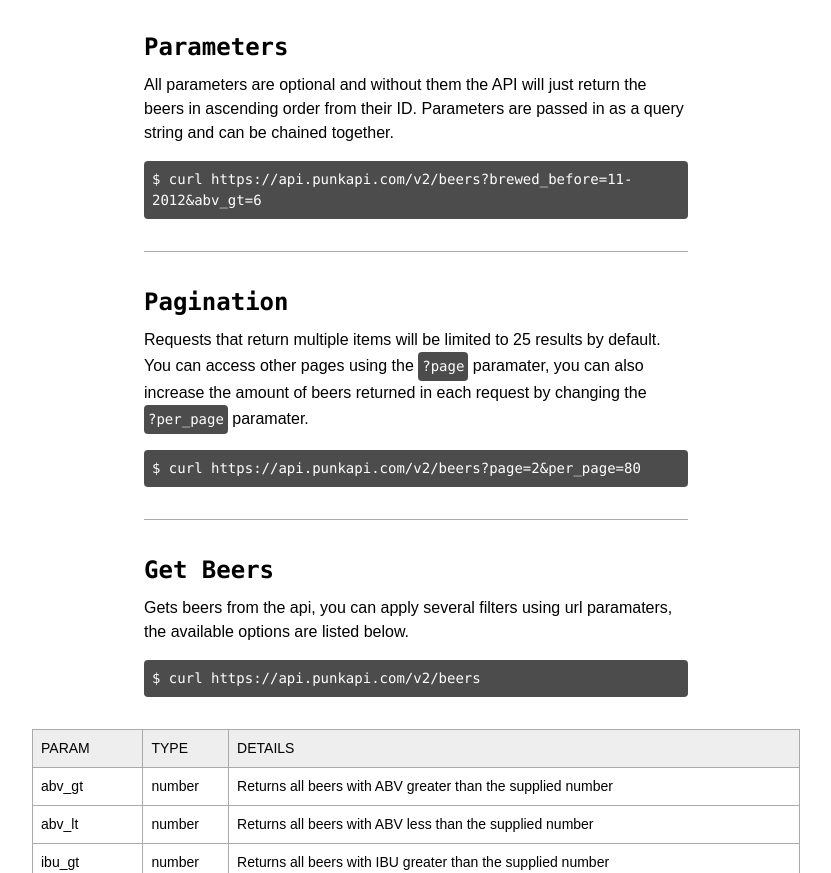
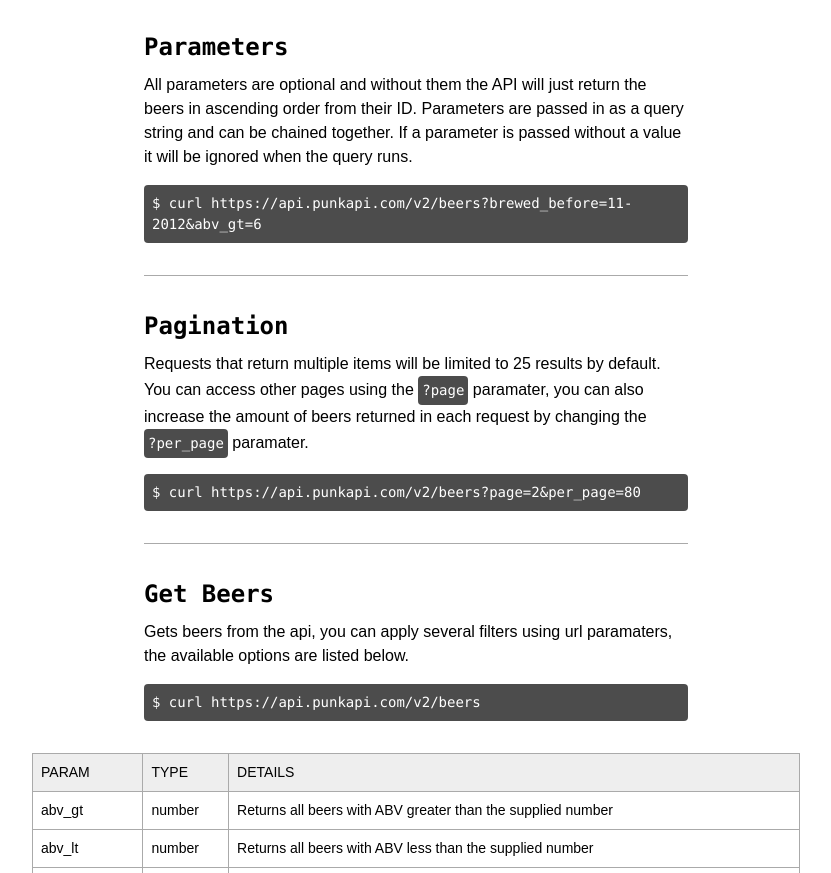
Before and after one commit to sammdec/punkapi-site, a website: page views/docsV2.html in a window 1280 px wide. Shown: the part 1042-1915 px from the top of the page, without its empty margins (224-1055 px from the left). Drawn offline with nearby package versions, Linux system fonts and the light colour scheme; files that its build step writes are made by us from their sources.

Commit message:
Update docs with what happens to epty params

```diff
--- a/views/docsV2.html
+++ b/views/docsV2.html
@@ -105,7 +105,7 @@
 
   <section class="mw7 center f5 measure-wide lh-copy mb4 ph0-ns ph3 pb4 bb b--light-silver">
     <h2 class="code f3 mb2 mt0">Parameters</h2>
-    <p class="mt0">All parameters are optional and without them the API will just return the beers in ascending order from their ID. Parameters are passed in as a query string and can be chained together.</p>
+    <p class="mt0">All parameters are optional and without them the API will just return the beers in ascending order from their ID. Parameters are passed in as a query string and can be chained together. If a parameter is passed without a value it will be ignored when the query runs.</p>
     <code class="code f6 pa2 db bg-black-70 white br2 ww-break ww-normal-ns">
       $ curl https://api.punkapi.com/v2/beers?brewed_before=11-2012&abv_gt=6
     </code>
```
